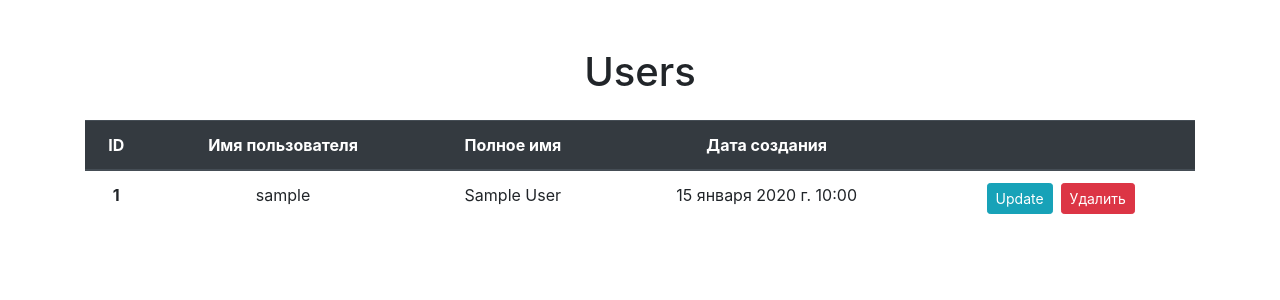
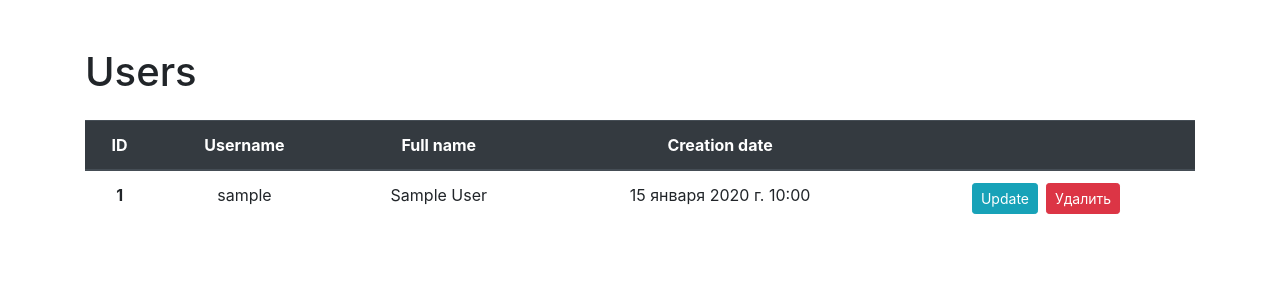
Before and after one commit to emp7yhead/django-task-manager, a Django app: page /users/ in a window 1280 px wide. Shown: the part 56-356 px from the top of the page. Run offline with Django 4.2, Linux system fonts and the light colour scheme; tables that the repository leaves empty hold one stand-in row (values such as "Sample post").

Commit message:
Update: users.html

```diff
--- a/task_manager/templates/users.html
+++ b/task_manager/templates/users.html
@@ -1,17 +1,16 @@
 {% extends 'base.html' %}
-
 {% load i18n %}
 
 {% block content %}
-	<h1 class="my-4"> {% translate 'Users' %} </h1>
+	<h1 class="my-4 text-left"> {% translate 'Users' %} </h1>
 
     <table class="table">
 	  <thead class="thead-dark">
 	    <tr>
-	      <th scope="col">ID</th>
-	      <th scope="col">Имя пользователя</th>
-	      <th scope="col">Полное имя</th>
-	      <th scope="col">Дата создания</th>
+	      <th scope="col">{% translate 'ID' %}</th>
+	      <th scope="col">{% translate 'Username' %}</th>
+	      <th scope="col">{% translate 'Full name' %}</th>
+	      <th scope="col">{% translate 'Creation date' %}</th>
 	      <th></th>
 	    </tr>
 	  </thead>
@@ -23,9 +22,9 @@
 	      <td>{{ user.first_name}} {{ user.last_name}}</td>
 	      <td>{{ user.date_joined }}</td>
 	      <td>
-			<a class="btn btn-info btn-sm mr-2" href="{% url 'update'}">
+			<a class="btn btn-info btn-sm mr-2" href="{% url 'update' user.id %}">
 			{% translate 'Update' %}</button>
-			<a class="btn btn-danger btn-sm" href="{% url 'delete'}">
+			<a class="btn btn-danger btn-sm" href="{% url 'delete' user.id %}">
 			{% translate 'Delete' %}</button>
 	      </td>
 	    </tr>
```
